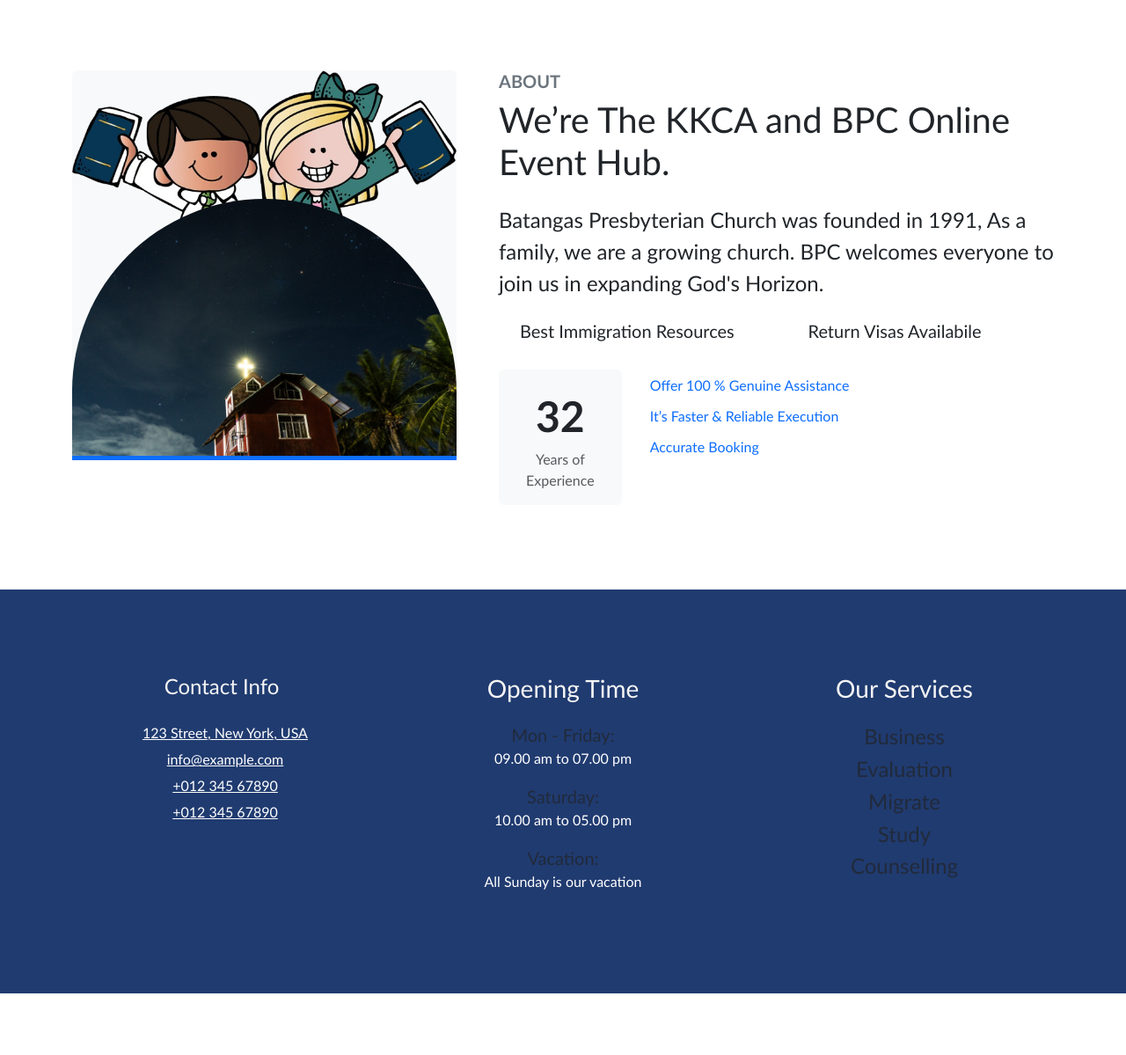
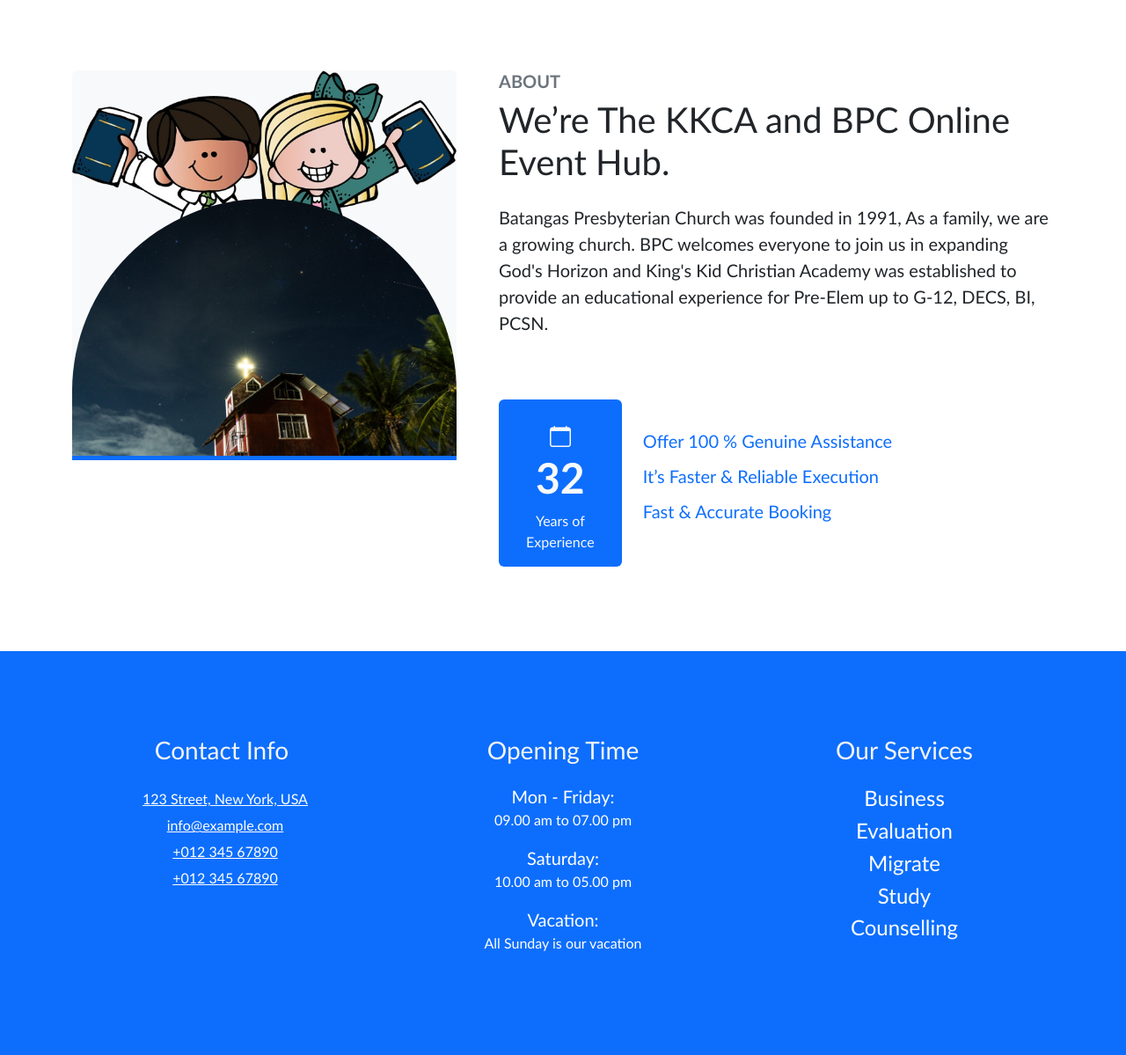
Before and after one commit to ixiac/KKCA_BPC_Events, a PHP site: page / in a window 1280 px wide. Shown: the part 872-2071 px from the top of the page at 88% size. Before the commit the page ends 2001 px from the top, so only its background shows below. Run offline with PHP 8.4, Linux system fonts and the light colour scheme; some libraries are stand-ins or nearby versions.

Commit message:
index front-end

```diff
--- a/css/index.css
+++ b/css/index.css
@@ -1,3 +1,5 @@
+@import url(root.css);
+
 * {
   margin: 0;
   padding: 0;
@@ -51,8 +53,9 @@
 
 /*** Footer Start ***/
 .footer {
-  background: #203b70;
+  background: var(--bs-primary);
 }
+
 .footer .footer-item a {
   line-height: 30px;
   color: white;
--- a/index.html
+++ b/index.html
@@ -5,13 +5,25 @@
     <meta name="viewport" content="width=device-width, initial-scale=1.0" />
     <title>Event Hub</title>
 
-    <link href="https://cdn.jsdelivr.net/npm/bootstrap@5.3.0-alpha3/dist/css/bootstrap.min.css"rel="stylesheet"/>
+    <link
+      href="https://cdn.jsdelivr.net/npm/bootstrap@5.3.0-alpha3/dist/css/bootstrap.min.css"
+      rel="stylesheet"
+    />
     <script src="https://cdn.jsdelivr.net/npm/bootstrap@5.3.0-alpha3/dist/js/bootstrap.bundle.min.js"></script>
+
+    <link
+      href="https://cdn.jsdelivr.net/npm/bootstrap@5.3.0-alpha1/dist/css/bootstrap.min.css"
+      rel="stylesheet"
+    />
+    <link
+      href="https://cdn.jsdelivr.net/npm/bootstrap-icons/font/bootstrap-icons.css"
+      rel="stylesheet"
+    />
+    <script src="https://code.iconify.design/iconify-icon/2.1.0/iconify-icon.min.js"></script>
 
     <link rel="stylesheet" href="css/index.css" />
   </head>
   <body>
-
     <!-- Nav Bar -->
     <header class="bg-white shadow-sm py-1">
       <div class="container-fluid">
@@ -64,7 +76,8 @@
     <script src="js/index.js"></script>
 
     <!-- Home Page -->
-    <section id="home"
+    <section
+      id="home"
       class="hero d-flex justify-content-start align-items-center text-white"
     >
       <div class="container ms-5 py-5">
@@ -92,7 +105,7 @@
                 />
                 <img
                   src="images/about-3.png"
-                  class="img-fluid w-100 border-bottom border-5 border-primary"
+                  class="border-primary img-fluid w-100 border-bottom border-5"
                   style="
                     border-top-right-radius: 300px;
                     border-top-left-radius: 300px;
@@ -106,42 +119,32 @@
               <h1 class="display-7 mb-4">
                 We’re The KKCA and BPC Online Event Hub.
               </h1>
-              <p class="fs-4 mb-4">
+              <p class="fs-5 mb-5">
                 Batangas Presbyterian Church was founded in 1991, As a family,
                 we are a growing church. BPC welcomes everyone to join us in
-                expanding God's Horizon.
+                expanding God's Horizon and King's Kid Christian Academy was established to provide an educational experience for Pre-Elem up to G-12, DECS, BI, PCSN.
               </p>
-              <div class="row gy-4 align-items-center">
-                <div class="col-12 col-sm-6 d-flex align-items-center">
-                  <i class="fas fa-map-marked-alt fa-3x text-secondary"></i>
-                  <h5 class="ms-4">Best Immigration Resources</h5>
-                </div>
-                <div class="col-12 col-sm-6 d-flex align-items-center">
-                  <i class="fas fa-passport fa-3x text-secondary"></i>
-                  <h5 class="ms-4">Return Visas Availabile</h5>
-                </div>
+              <div class="row gy-4 align-items-center mt-4">
                 <div class="col-4 col-md-3">
-                  <div class="bg-light text-center rounded p-3">
+                  <div class="bg-primary text-light text-center rounded p-3">
                     <div class="mb-2">
                       <i class="fas fa-ticket-alt fa-4x text-primary"></i>
                     </div>
+                    <i class="bi bi-calendar fs-4"></i>
                     <h1 class="display-5 fw-bold mb-2">32</h1>
-                    <p class="text-muted mb-0">Years of Experience</p>
+                    <p class="mb-0">Years of Experience</p>
                   </div>
                 </div>
                 <div class="col-8 col-md-9">
-                  <div class="mb-5">
-                    <p class="text-primary h6 mb-3">
-                      <i class="fa fa-check-circle text-secondary me-2"></i>
+                  <div class="mb-3">
+                    <p class="text-primary h5 mb-3">
                       Offer 100 % Genuine Assistance
                     </p>
-                    <p class="text-primary h6 mb-3">
-                      <i class="fa fa-check-circle text-secondary me-2"></i>
+                    <p class="text-primary h5 mb-3">
                       It’s Faster & Reliable Execution
                     </p>
-                    <p class="text-primary h6 mb-3">
-                      <i class="fa fa-check-circle text-secondary me-2"></i>
-                      Accurate Booking
+                    <p class="text-primary h5 mb-3">
+                      Fast & Accurate Booking
                     </p>
                   </div>
                   <div class="d-flex flex-wrap">
@@ -181,7 +184,7 @@
           <div class="row g-5">
             <div class="col-md-6 col-lg-6 col-xl-4">
               <div class="footer-item d-flex flex-column">
-                <h4 class="foothead mb-4">Contact Info</h4>
+                <h3 class="foothead mb-4">Contact Info</h3>
                 <a href=""
                   ><i class="fa fa-map-marker-alt me-2"></i> 123 Street, New
                   York, USA</a
@@ -199,15 +202,15 @@
               <div class="footer-item d-flex flex-column">
                 <h3 class="foothead mb-4">Opening Time</h3>
                 <div class="mb-3">
-                  <h5 class="text-muted mb-0">Mon - Friday:</h5>
+                  <h5 class="text-white mb-0">Mon - Friday:</h5>
                   <p class="text-white mb-0">09.00 am to 07.00 pm</p>
                 </div>
                 <div class="mb-3">
-                  <h5 class="text-muted mb-0">Saturday:</h5>
+                  <h5 class="text-white mb-0">Saturday:</h5>
                   <p class="text-white mb-0">10.00 am to 05.00 pm</p>
                 </div>
                 <div class="mb-3">
-                  <h5 class="text-muted mb-0">Vacation:</h5>
+                  <h5 class="text-white mb-0">Vacation:</h5>
                   <p class="text-white mb-0">All Sunday is our vacation</p>
                 </div>
               </div>
@@ -215,11 +218,11 @@
             <div class="col-md-6 col-lg-6 col-xl-4">
               <div class="footer-item d-flex flex-column">
                 <h3 class="foothead mb-4">Our Services</h3>
-                <h4 class="text-muted mb-2">Business</h4>
-                <h4 class="text-muted mb-2">Evaluation</h4>
-                <h4 class="text-muted mb-2">Migrate</h4>
-                <h4 class="text-muted mb-2">Study</h4>
-                <h4 class="text-muted mb-2">Counselling</h4>
+                <h4 class="text-white mb-2">Business</h4>
+                <h4 class="text-white mb-2">Evaluation</h4>
+                <h4 class="text-white mb-2">Migrate</h4>
+                <h4 class="text-white mb-2">Study</h4>
+                <h4 class="text-white mb-2">Counselling</h4>
               </div>
             </div>
           </div>
```
